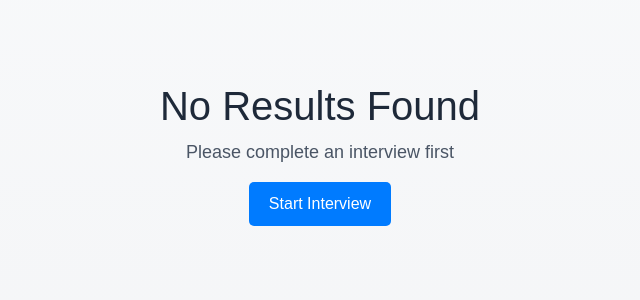
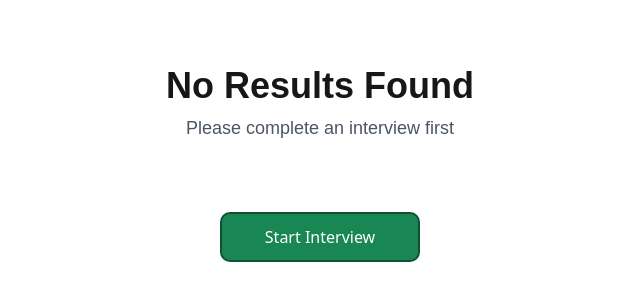
Before and after one commit to jktakeshi/Toky, a Next.js app: page /result in a window 1280 px wide. Shown: the part 236-536 px from the top of the page, without its empty margins (320-960 px from the left). Built offline with nearby package versions, Linux system fonts and the light colour scheme.

Commit message:
ui changes

```diff
--- a/src/app/home_page.module.css
+++ b/src/app/home_page.module.css
@@ -13,7 +13,7 @@
   font-family: system-ui;
   font-size: 8rem;
   color: white;
-  text-align: left;
+  text-align: center;
 }
 
 .descRow {
--- a/src/app/interview/page.tsx
+++ b/src/app/interview/page.tsx
@@ -494,18 +494,6 @@ int main() {
               </Button>
             </div>
           </div>
-
-          <div className="mt-4 text-center">
-            <Button
-              variant="success"
-              size="lg"
-              onClick={handleSubmit}
-              className="px-5 py-2 rounded-full"
-              disabled={submitting}
-            >
-              {submitting ? "Evaluating..." : "Submit Solution"}
-            </Button>
-          </div>
         </Col>
 
         {/* Right Panel: IDE */}
--- a/src/app/result/page.module.css
+++ b/src/app/result/page.module.css
@@ -1,52 +1,190 @@
 .button {
-  padding: 10px 20px;
-  margin-bottom: 20px;
-  background-color: #007bff;
+  padding: 8px 16px;
+  background-color: #198754;
+  border: 2px solid #0F5132;
+  border-radius: 10px;
+  font-family: system-ui;
+  font-size: 1rem;
   color: white;
-  border: none;
-  border-radius: 5px;
-  font-size: 1rem;
   cursor: pointer;
+  width: 200px;
+  height: 50px;
+  margin-left: 30px;
+  margin-right: 30px;
+  margin-top: 30px;
 }
 
-.chatContainer {
-  margin-top: 1.5rem;
-  border-radius: 0.75rem;
-  padding: 0.75rem;
-  background: #0f172a;
+.pageContainer {
+  min-height: 100vh;
   display: flex;
   flex-direction: column;
-  gap: 0.5rem;
-  max-height: 260px;
+  align-items: center;
+  justify-content: center;
+  padding: 1.5rem;
 }
 
-.chatMessages {
-  overflow-y: auto;
+.button {
+  padding: 8px 16px;
+  background-color: #198754;
+  border: 2px solid #0F5132;
+  border-radius: 10px;
+  font-family: system-ui;
+  font-size: 1rem;
+  color: white;
+  cursor: pointer;
+  width: 200px;
+  height: 50px;
+  margin-left: 30px;
+  margin-right: 30px;
+  margin-top: 30px;
+}
+
+.noResultsTitle {
+  font-size: 2.25rem; /* 36px */
+  line-height: 2.5rem; /* 40px */
+  font-weight: 600;
+  margin-bottom: 0.5rem;
+}
+
+.noResultsText {
+  font-size: 1.125rem; /* 18px */
+  line-height: 1.75rem; /* 28px */
+  color: #4b5563;
+  margin-bottom: 2.5rem;
+}
+
+.resultsPage {
+  padding: 2rem 1rem;
+  background-color: #f9fafb;
+  min-height: 100vh;
+}
+
+.container {
+  max-width: 1200px;
+  margin: 0 auto;
+  background-color: white;
+  padding: 2rem;
+  border-radius: 0.75rem;
+  box-shadow: 0 4px 6px -1px rgb(0 0 0 / 0.1), 0 2px 4px -2px rgb(0 0 0 / 0.1);
+}
+
+.header {
+  display: flex;
+  justify-content: space-between;
+  align-items: center;
+  margin-bottom: 2rem;
+  border-bottom: 1px solid #e5e7eb;
+  padding-bottom: 1.5rem;
+}
+
+.title {
+  font-size: 2.25rem;
+  font-weight: 700;
+  color: #111827;
+}
+
+.scoreContainer {
+  text-align: right;
+}
+
+.score {
+  font-size: 3rem;
+  font-weight: 800;
+  line-height: 1;
+}
+
+.scoreGood {
+  color: #10b981;
+}
+
+.scoreMedium {
+  color: #f59e0b;
+}
+
+.scoreBad {
+  color: #ef4444;
+}
+
+.scoreTotal {
+  font-size: 1.5rem;
+  font-weight: 500;
+  color: #6b7280;
+  margin-left: 0.25rem;
+}
+
+.testSummary {
+  margin-top: 0.5rem;
+  font-size: 0.875rem;
+  color: #4b5563;
+}
+
+.testPassed, .testTotal {
+  font-weight: 600;
+}
+
+.testSeparator {
+  margin: 0 0.25rem;
+}
+
+.testLabel {
+  margin-left: 0.25rem;
+}
+
+.mainContent {
+  gap: 2rem;
+}
+
+.leftColumn, .rightColumn {
   display: flex;
   flex-direction: column;
-  gap: 0.25rem;
-  font-size: 0.9rem;
+  gap: 1.5rem;
 }
 
-.interviewerMessage {
-  color: #bfdbfe;
+.card {
+  background-color: #ffffff;
+  border: 1px solid #e5e7eb;
+  border-radius: 0.5rem;
+  padding: 1.5rem;
+  box-shadow: 0 1px 3px 0 rgb(0 0 0 / 0.1), 0 1px 2px -1px rgb(0 0 0 / 0.1);
 }
 
-.candidateMessage {
-  color: #bbf7d0;
+.cardTitle {
+  font-size: 1.25rem;
+  font-weight: 600;
+  margin-bottom: 1rem;
+  color: #1f2937;
 }
 
-.chatInputRow {
-  display: flex;
-  gap: 0.5rem;
-  margin-top: 0.25rem;
+.feedbackContent p {
+  margin-bottom: 1rem;
+  line-height: 1.6;
 }
 
-.chatInput {
-  flex: 1;
-  padding: 0.4rem 0.6rem;
-  border-radius: 0.5rem;
-  border: 1px solid #4b5563;
-  background: #020817;
-  color: #e5e7eb;
+.testResults {
+  display: flex;
+  flex-direction: column;
+  gap: 1rem;
 }
+
+.testResult {
+  padding: 1rem;
+  border-radius: 0.375rem;
+}
+
+.testResult.testPassed {
+  background-color: #f0fdf4;
+}
+
+.testResult.testFailed {
+  background-color: #fef2f2;
+  border: 1px solid #fecaca;
+}
+
+.actions {
+  display: flex;
+  justify-content: center;
+  gap: 1rem;
+  margin-top: 2rem;
+  padding-top: 1.5rem;
+  border-top: 1px solid #e5e7eb;
+}
--- a/src/app/result/page.tsx
+++ b/src/app/result/page.tsx
@@ -2,6 +2,7 @@
 
 import React, { useState, useEffect } from "react";
 import { useRouter } from "next/navigation";
+import classNames from 'classnames';
 import { Container, Row, Col, Form, Button } from 'react-bootstrap';
 import Editor from "@monaco-editor/react";
 import styles from './page.module.css';
@@ -44,7 +45,7 @@ export default function ResultsPage() {
 
   if (loading) {
     return (
-      <div className="min-h-screen flex flex-col items-center justify-center bg-gradient-to-b from-gray-50 to-gray-100 dark:from-black dark:to-gray-900 text-gray-800 dark:text-gray-100 p-6">
+      <div className={styles.pageContainer}>
         <p>Loading results...</p>
       </div>
     );
@@ -52,9 +53,9 @@ export default function ResultsPage() {
 
   if (!results) {
     return (
-      <div className="min-h-screen flex flex-col items-center justify-center bg-gradient-to-b from-gray-50 to-gray-100 dark:from-black dark:to-gray-900 text-gray-800 dark:text-gray-100 p-6">
-        <h1 className="text-4xl font-semibold mb-2">No Results Found</h1>
-        <p className="text-lg text-gray-600 dark:text-gray-400 mb-10">
+      <div className={styles.pageContainer}>
+        <h1 className={styles.noResultsTitle}>No Results Found</h1>
+        <p className={styles.noResultsText}>
           Please complete an interview first
         </p>
         <button
@@ -84,10 +85,10 @@ export default function ResultsPage() {
   const codeLanguage = detectLanguage(code);
 
   // Determine score color
-  const getScoreColor = (score: number) => {
-    if (score >= 80) return '#10b981'; // green
-    if (score >= 60) return '#f59e0b'; // yellow
-    return '#ef4444'; // red
+  const getScoreColorClass = (score: number) => {
+    if (score >= 80) return styles.scoreGood;
+    if (score >= 60) return styles.scoreMedium;
+    return styles.scoreBad;
   };
 
   return (
@@ -98,8 +99,7 @@ export default function ResultsPage() {
           <h1 className={styles.title}>Interview Results</h1>
           <div className={styles.scoreContainer}>
             <div
-              className={styles.score}
-              style={{ color: getScoreColor(finalScore) }}
+              className={classNames(styles.score, getScoreColorClass(finalScore))}
             >
               {finalScore}
               <span className={styles.scoreTotal}>/ 100</span>
@@ -107,9 +107,9 @@ export default function ResultsPage() {
             {evalResult && (
               <div className={styles.testSummary}>
                 <span className={styles.testPassed}>{evalResult.passedCount}</span>
-                <span className={styles.testSeparator}>/</span>
+                <span className={styles.testSeparator}> / </span>
                 <span className={styles.testTotal}>{evalResult.totalTests}</span>
-                <span className={styles.testLabel}> tests passed</span>
+                <span className={styles.testLabel}>tests passed</span>
               </div>
             )}
           </div>
@@ -126,7 +126,7 @@ export default function ResultsPage() {
                   .split(/\n\n+/)
                   .filter(p => p.trim().length > 0)
                   .map((paragraph, index) => (
-                    <p key={index} className={styles.feedbackParagraph}>
+                    <p key={index}>
                       {paragraph.trim().replace(/\n/g, ' ')}
                     </p>
                   ))}
@@ -141,9 +141,10 @@ export default function ResultsPage() {
                   {evalResult.results.map((result: any, index: number) => (
                     <div
                       key={index}
-                      className={`${styles.testResult} ${
-                        result.passed ? styles.testPassed : styles.testFailed
-                      }`}
+                      className={classNames(styles.testResult, {
+                        [styles.testPassed]: result.passed,
+                        [styles.testFailed]: !result.passed,
+                      })}
                     >
                       <div className={styles.testHeader}>
                         <span className={styles.testIcon}>
@@ -228,13 +229,13 @@ export default function ResultsPage() {
         <div className={styles.actions}>
           <button
             onClick={() => router.push("/")}
-            className={styles.actionButton}
+            className={styles.button}
           >
             Home
           </button>
           <button
             onClick={() => router.push("/interview")}
-            className={styles.actionButton}
+            className={styles.button}
           >
             Practice Again
           </button>
```
